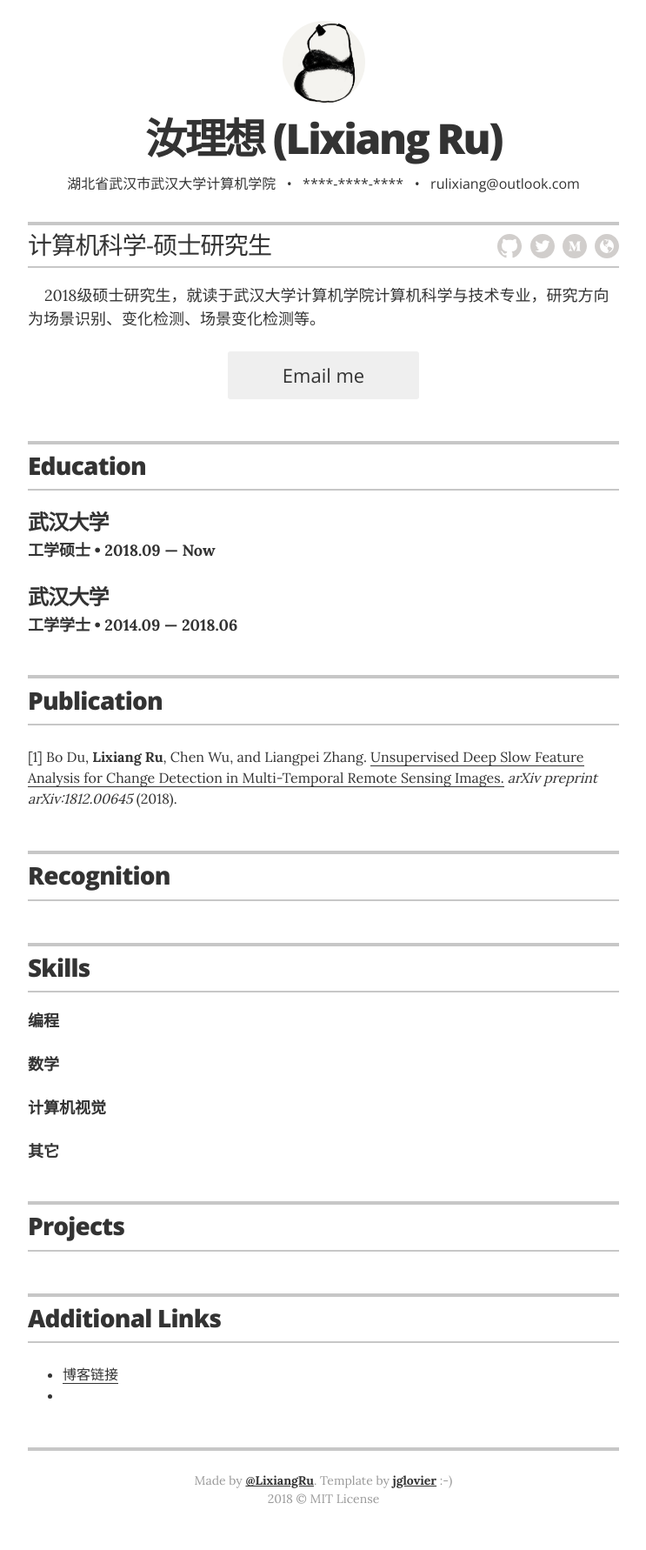
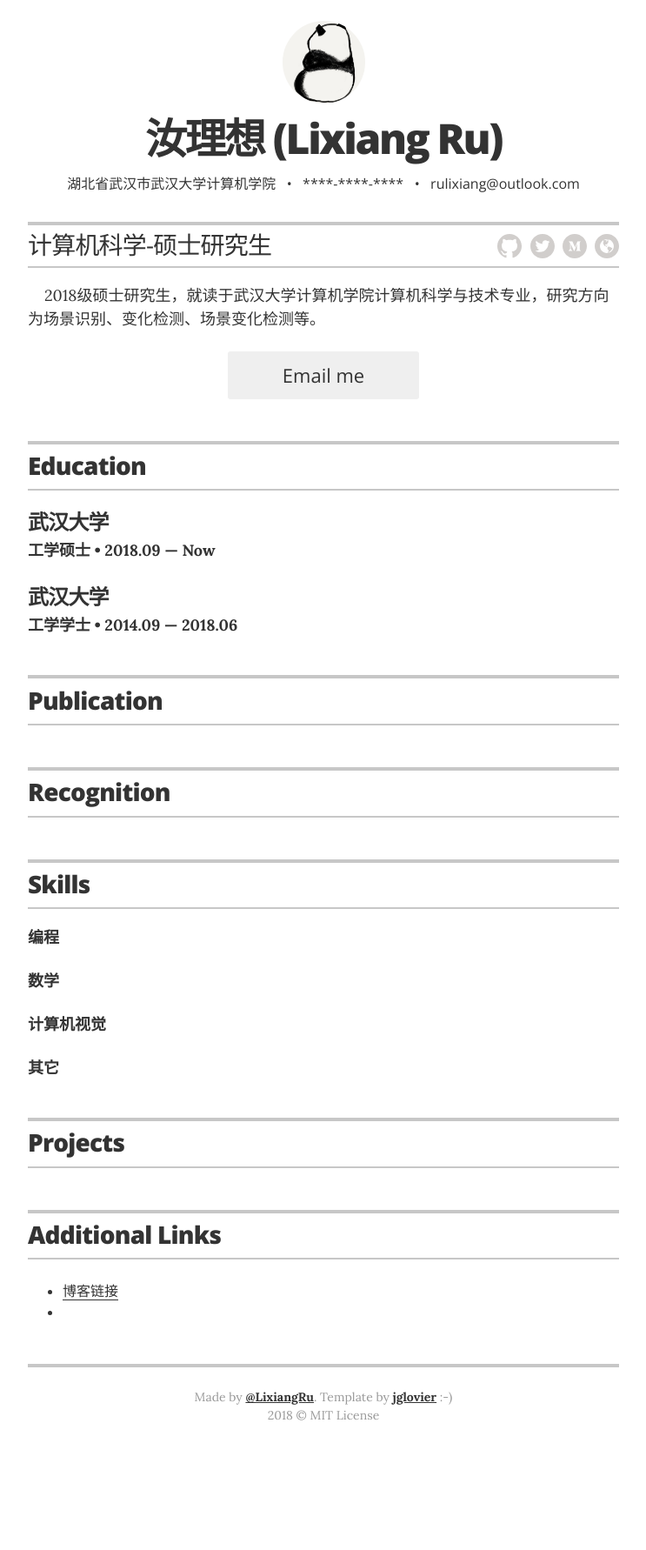
Before and after one commit to UmberJ/rulixiang.github.io, a Jekyll site: the page built from index.html, in a window 1280 px wide. Shown: the whole page at 87% size, without its empty margins (268-1011 px from the left). Built offline with Jekyll 4.4.1, drawn with Linux system fonts in a browser that asks for light colours; after the commit the page ends 1686 px from its top, so only the background shows below that.

Commit message:
Update resume.html

```diff
--- a/_layouts/resume.html
+++ b/_layouts/resume.html
@@ -103,7 +103,7 @@
         <header class="section-header">
           <h2>Publication</h2>
         </header>
-        <p class="resume-item-copy">[1] Bo Du, <b>Lixiang Ru</b>, Chen Wu, and Liangpei Zhang. <a href = "https://arxiv.org/abs/1812.00645">Unsupervised Deep Slow Feature Analysis for Change Detection in Multi-Temporal Remote Sensing Images.</a> <i>arXiv preprint arXiv:1812.00645</i> (2018).</p>
+        <!--<p class="resume-item-copy">[1] Bo Du, <b>Lixiang Ru</b>, Chen Wu, and Liangpei Zhang. <a href = "https://arxiv.org/abs/1812.00645">Unsupervised Deep Slow Feature Analysis for Change Detection in Multi-Temporal Remote Sensing Images.</a> <i>arXiv preprint arXiv:1812.00645</i> (2018).</p>-->
 
       </section>
       <!-- End Publication -->
```
